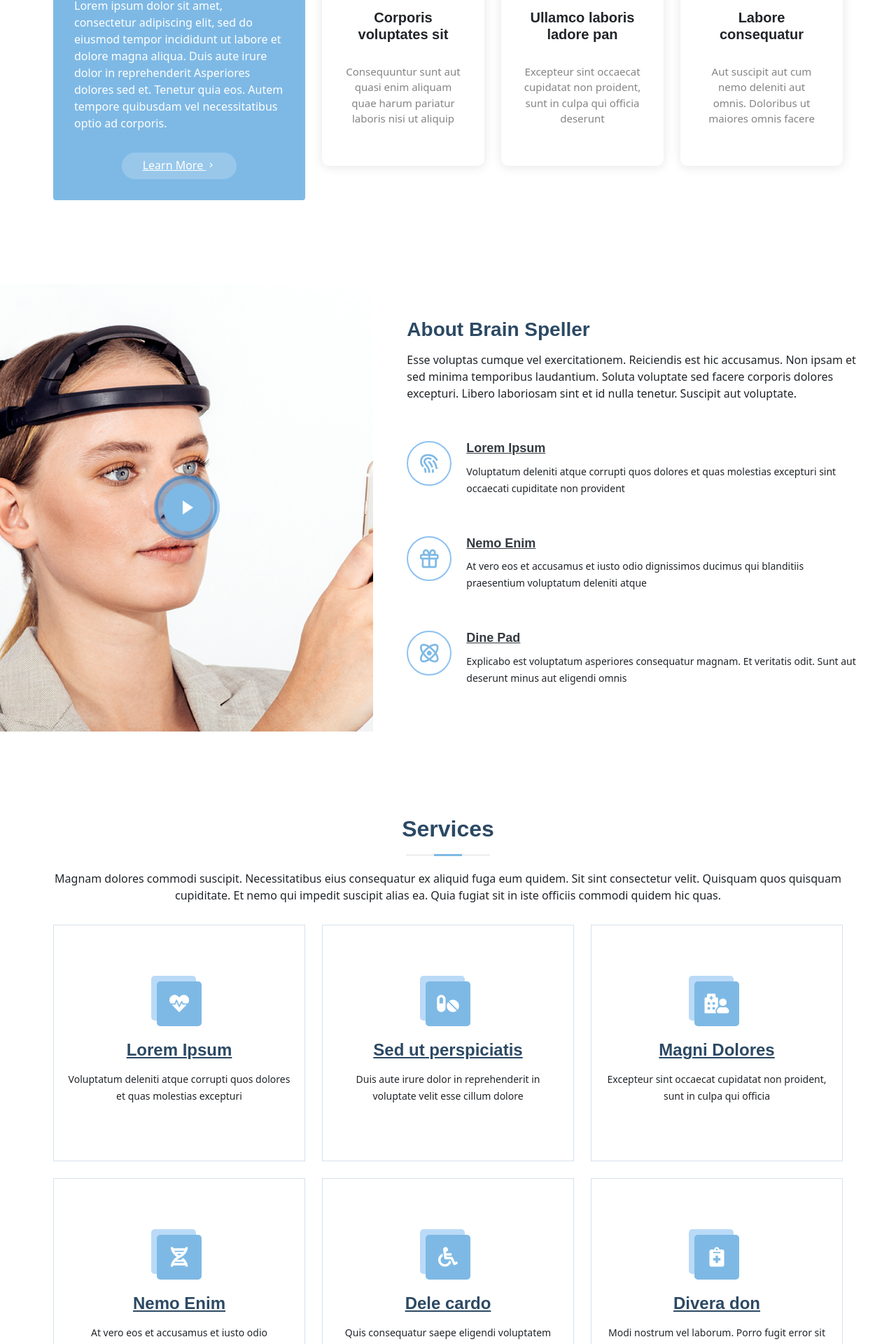
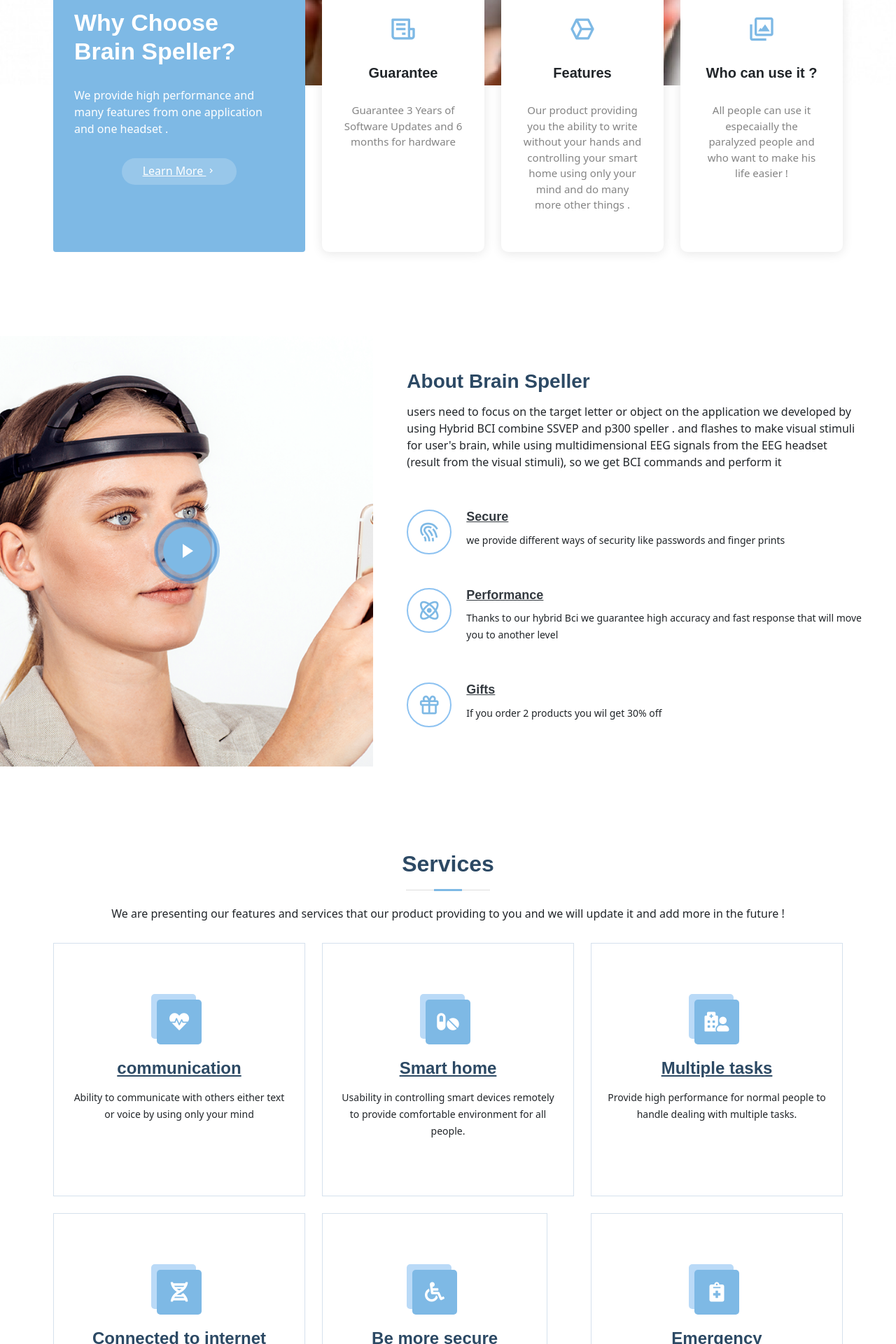
Before and after one commit to mohamed-abdelmonsef/brain-speller-mu, a React (Create React App) app: page / in a window 1280 px wide. Shown: the part 726-2646 px from the top of the page at 70% size. Built offline with nearby package versions, Linux system fonts and the light colour scheme.

Commit message:
add content

```diff
--- a/src/components/header.js
+++ b/src/components/header.js
@@ -5,12 +5,8 @@ export default class Header extends React.Component {
         return (
             <div >
 
-                <div id="topbar" class="d-flex align-items-center fixed-top">
+                <div id="topbar" class="d-flex align-items-center float">
                     <div class="container d-flex justify-content-between">
-                        <div class="contact-info d-flex align-items-center">
-                            <i class="bi bi-envelope"></i> <a href="contact@example.com">contact@example.com</a>
-                            <i class="bi bi-phone"></i> +20 0189 55488 55
-                        </div>
                         <div class="d-none d-lg-flex social-links align-items-center">
                             <a href="#" class="twitter"><i class="bi bi-twitter"></i></a>
                             <a href="#" class="facebook"><i class="bi bi-facebook"></i></a>
@@ -19,7 +15,7 @@ export default class Header extends React.Component {
                         </div>
                     </div>
                 </div>
-                <header id="header" class="fixed-top">
+                <header id="header" class="float">
                     <div class="container d-flex align-items-center">
 
                         <h1 class="logo me-auto"><a href="index.html">Brain Speller</a></h1>
--- a/src/components/home.js
+++ b/src/components/home.js
@@ -22,8 +22,7 @@ export default class Home extends React.Component {
                                     <div class="content">
                                         <h3>Why Choose Brain Speller?</h3>
                                         <p>
-                                            Lorem ipsum dolor sit amet, consectetur adipiscing elit, sed do eiusmod tempor incididunt ut labore et dolore magna aliqua. Duis aute irure dolor in reprehenderit
-                                            Asperiores dolores sed et. Tenetur quia eos. Autem tempore quibusdam vel necessitatibus optio ad corporis.
+                                            We provide high performance and many features from one application and one headset .
                                         </p>
                                         <div class="text-center">
                                             <a href="#" class="more-btn">Learn More <i class="bx bx-chevron-right"></i></a>
@@ -36,22 +35,24 @@ export default class Home extends React.Component {
                                             <div class="col-xl-4 d-flex align-items-stretch">
                                                 <div class="icon-box mt-4 mt-xl-0">
                                                     <i class="bx bx-receipt"></i>
-                                                    <h4>Corporis voluptates sit</h4>
-                                                    <p>Consequuntur sunt aut quasi enim aliquam quae harum pariatur laboris nisi ut aliquip</p>
+                                                    <h4>Guarantee</h4>
+                                                    <p>Guarantee 3 Years of Software Updates and 6 months for hardware</p>
                                                 </div>
                                             </div>
                                             <div class="col-xl-4 d-flex align-items-stretch">
                                                 <div class="icon-box mt-4 mt-xl-0">
                                                     <i class="bx bx-cube-alt"></i>
-                                                    <h4>Ullamco laboris ladore pan</h4>
-                                                    <p>Excepteur sint occaecat cupidatat non proident, sunt in culpa qui officia deserunt</p>
+                                                    <h4>Features</h4>
+                                                    <p> Our product providing you the ability to write without your hands and controlling
+                                                        your smart home using only your mind and do many more other things .
+                                                    </p>
                                                 </div>
                                             </div>
                                             <div class="col-xl-4 d-flex align-items-stretch">
                                                 <div class="icon-box mt-4 mt-xl-0">
                                                     <i class="bx bx-images"></i>
-                                                    <h4>Labore consequatur</h4>
-                                                    <p>Aut suscipit aut cum nemo deleniti aut omnis. Doloribus ut maiores omnis facere</p>
+                                                    <h4>Who can use it ?</h4>
+                                                    <p>All people can use it especaially the paralyzed people and who want to make his life easier !</p>
                                                 </div>
                                             </div>
                                         </div>
@@ -72,24 +73,28 @@ export default class Home extends React.Component {
 
                                 <div class="col-xl-7 col-lg-6 icon-boxes d-flex flex-column align-items-stretch justify-content-center py-5 px-lg-5">
                                     <h3>About Brain Speller</h3>
-                                    <p>Esse voluptas cumque vel exercitationem. Reiciendis est hic accusamus. Non ipsam et sed minima temporibus laudantium. Soluta voluptate sed facere corporis dolores excepturi. Libero laboriosam sint et id nulla tenetur. Suscipit aut voluptate.</p>
+                                    <p> users need to focus on the target letter or object on the application we developed
+                                        by using Hybrid BCI combine SSVEP and p300 speller .
+                                        and flashes to make visual stimuli for user's brain, while using
+                                        multidimensional EEG signals from the EEG headset (result from the visual stimuli), so we get BCI commands
+                                        and perform it </p>
 
                                     <div class="icon-box">
                                         <div class="icon"><i class="bx bx-fingerprint"></i></div>
-                                        <h4 class="title"><a href="">Lorem Ipsum</a></h4>
-                                        <p class="description">Voluptatum deleniti atque corrupti quos dolores et quas molestias excepturi sint occaecati cupiditate non provident</p>
+                                        <h4 class="title"><a href="">Secure</a></h4>
+                                        <p class="description"> we provide different ways of security like passwords and finger prints </p>
+                                    </div>
+
+                                    <div class="icon-box">
+                                        <div class="icon"><i class="bx bx-atom"></i></div>
+                                        <h4 class="title"><a href="">Performance</a></h4>
+                                        <p class="description">Thanks to our hybrid Bci we guarantee high accuracy and fast response that will move you to another level</p>
                                     </div>
 
                                     <div class="icon-box">
                                         <div class="icon"><i class="bx bx-gift"></i></div>
-                                        <h4 class="title"><a href="">Nemo Enim</a></h4>
-                                        <p class="description">At vero eos et accusamus et iusto odio dignissimos ducimus qui blanditiis praesentium voluptatum deleniti atque</p>
-                                    </div>
-
-                                    <div class="icon-box">
-                                        <div class="icon"><i class="bx bx-atom"></i></div>
-                                        <h4 class="title"><a href="">Dine Pad</a></h4>
-                                        <p class="description">Explicabo est voluptatum asperiores consequatur magnam. Et veritatis odit. Sunt aut deserunt minus aut eligendi omnis</p>
+                                        <h4 class="title"><a href="">Gifts</a></h4>
+                                        <p class="description"> If you order 2 products you wil get 30% off</p>
                                     </div>
 
                                 </div>
@@ -105,55 +110,55 @@ export default class Home extends React.Component {
 
                             <div class="section-title">
                                 <h2>Services</h2>
-                                <p>Magnam dolores commodi suscipit. Necessitatibus eius consequatur ex aliquid fuga eum quidem. Sit sint consectetur velit. Quisquam quos quisquam cupiditate. Et nemo qui impedit suscipit alias ea. Quia fugiat sit in iste officiis commodi quidem hic quas.</p>
+                                <p> We are presenting our features and services that our product providing to you and we will update it and add more in the future ! </p>
                             </div>
 
                             <div class="row">
                                 <div class="col-lg-4 col-md-6 d-flex align-items-stretch">
                                     <div class="icon-box">
                                         <div class="icon"><i class="fas fa-heartbeat"></i></div>
-                                        <h4><a href="">Lorem Ipsum</a></h4>
-                                        <p>Voluptatum deleniti atque corrupti quos dolores et quas molestias excepturi</p>
+                                        <h4><a href="">communication</a></h4>
+                                        <p>Ability to communicate with others either  text or voice by using only your mind </p>
                                     </div>
                                 </div>
 
                                 <div class="col-lg-4 col-md-6 d-flex align-items-stretch mt-4 mt-md-0">
                                     <div class="icon-box">
                                         <div class="icon"><i class="fas fa-pills"></i></div>
-                                        <h4><a href="">Sed ut perspiciatis</a></h4>
-                                        <p>Duis aute irure dolor in reprehenderit in voluptate velit esse cillum dolore</p>
+                                        <h4><a href="">Smart home</a></h4>
+                                        <p>Usability in controlling smart devices remotely to provide comfortable environment for all people. </p>
                                     </div>
                                 </div>
 
                                 <div class="col-lg-4 col-md-6 d-flex align-items-stretch mt-4 mt-lg-0">
                                     <div class="icon-box">
                                         <div class="icon"><i class="fas fa-hospital-user"></i></div>
-                                        <h4><a href="">Magni Dolores</a></h4>
-                                        <p>Excepteur sint occaecat cupidatat non proident, sunt in culpa qui officia</p>
+                                        <h4><a href="">Multiple tasks</a></h4>
+                                        <p>Provide high performance for normal people to handle dealing with multiple tasks.</p>
                                     </div>
                                 </div>
 
                                 <div class="col-lg-4 col-md-6 d-flex align-items-stretch mt-4">
                                     <div class="icon-box">
                                         <div class="icon"><i class="fas fa-dna"></i></div>
-                                        <h4><a href="">Nemo Enim</a></h4>
-                                        <p>At vero eos et accusamus et iusto odio dignissimos ducimus qui blanditiis</p>
+                                        <h4><a href="">Connected to internet</a></h4>
+                                        <p>Assisting users to do their written work or in solving MCQ examEnabling or to search on Google.</p>
                                     </div>
                                 </div>
 
                                 <div class="col-lg-4 col-md-6 d-flex align-items-stretch mt-4">
                                     <div class="icon-box">
                                         <div class="icon"><i class="fas fa-wheelchair"></i></div>
-                                        <h4><a href="">Dele cardo</a></h4>
-                                        <p>Quis consequatur saepe eligendi voluptatem consequatur dolor consequuntur</p>
+                                        <h4><a href="">Be more secure</a></h4>
+                                        <p>Facilitate the usage of ATM in a secure way</p>
                                     </div>
                                 </div>
 
                                 <div class="col-lg-4 col-md-6 d-flex align-items-stretch mt-4">
                                     <div class="icon-box">
                                         <div class="icon"><i class="fas fa-notes-medical"></i></div>
-                                        <h4><a href="">Divera don</a></h4>
-                                        <p>Modi nostrum vel laborum. Porro fugit error sit minus sapiente sit aspernatur</p>
+                                        <h4><a href="">Emergency</a></h4>
+                                        <p>Providing icon for emergency calls and escort chat.</p>
                                     </div>
                                 </div>
 
@@ -209,14 +214,14 @@ export default class Home extends React.Component {
                                                 </div>
                                             </div>
                                         </div>
-                                        <div class="mt-4 mb-4 d-flex justify-content-between">  <button class="btn btn-success px-3">Pay $840</button> </div>
+                                        <div class="mt-4 mb-4 d-flex justify-content-between">  <button class="btn btn-success px-3">Pay $549<span>.99</span></button> </div>
                                     </div>
                                     <div class="col-md-4">
                                         <div class="card card-blue p-3 text-white mb-3"> <span>You have to pay</span>
                                             <div class="d-flex flex-row align-items-end mb-3">
                                                 <h1 class="mb-0 yellow">$549</h1> <span>.99</span>
                                             </div> <span>Enjoy all the features and perk after you complete the payment</span> <a href="#" class="yellow decoration">Know all the features</a>
-                                            <div class="hightlight"> <span>100% Guaranteed support and update for the next 5 years.</span> </div>
+                                            <div class="hightlight"> <span>100% Guaranteed support and update for the next 3 years.</span> </div>
                                         </div>
                                     </div>
                                 </div>
@@ -232,7 +237,8 @@ export default class Home extends React.Component {
 
                             <div class="section-title">
                                 <h2>Contact</h2>
-                                <p>Magnam dolores commodi suscipit. Necessitatibus eius consequatur ex aliquid fuga eum quidem. Sit sint consectetur velit. Quisquam quos quisquam cupiditate. Et nemo qui impedit suscipit alias ea. Quia fugiat sit in iste officiis commodi quidem hic quas.</p>
+                                <p>If you’re experiencing difficulties setting up your product or in ordering
+                                     our product or have any question to us ,please go and contact us !</p>
                             </div>
                         </div>
 
```
